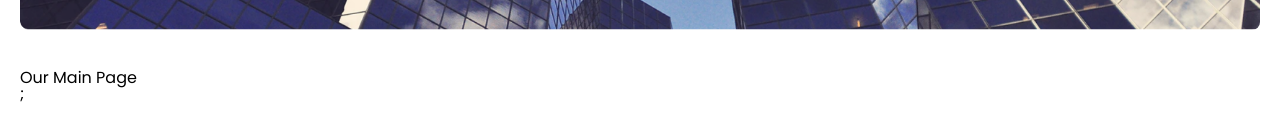
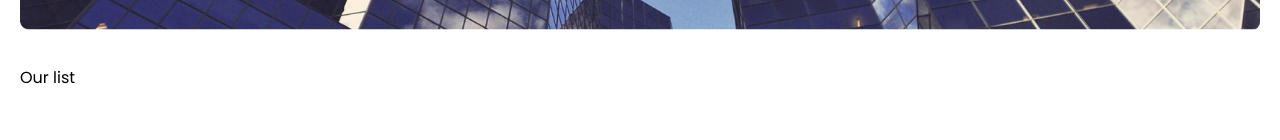
Before and after one commit to DonquixoteSabo/Github-Jobs, a React (Create React App) app: page / in a window 1280 px wide. Shown: the part 204-344 px from the top of the page. Built offline with nearby package versions, Linux system fonts and the light colour scheme.

Commit message:
feat: :sparkles: Add JobsList to MainPage

```diff
--- /dev/null
+++ b/src/components/JobsList/JobsList.tsx
@@ -0,0 +1,7 @@
+import React from 'react';
+
+function JobsList() {
+  return <div>Our list</div>;
+}
+
+export { JobsList };
--- a/src/pages/MainPage.tsx
+++ b/src/pages/MainPage.tsx
@@ -1,11 +1,12 @@
 import React from 'react';
+//components
 import { SearchBar } from 'components/SearchBar/SearchBar';
-
+import { JobsList } from 'components/JobsList/JobsList';
 function MainPage() {
   return (
     <>
       <SearchBar />
-      <div>Our Main Page</div>;
+      <JobsList />
     </>
   );
 }
```
